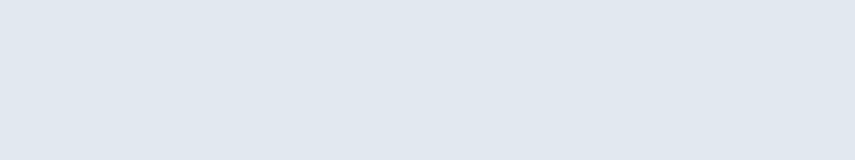
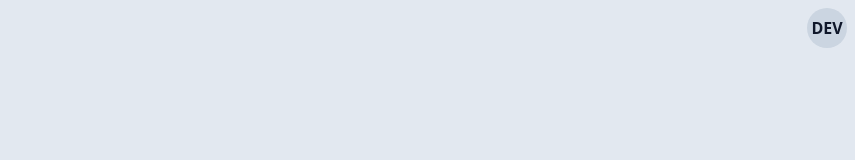
Before and after one commit to SaumonDelicieux/front-end, a React (Vite) app: page / in a window 1280 px wide. Shown: the top 160 px of the page, without its empty margins (425-1280 px from the left). Built offline with nearby package versions, Linux system fonts and the light colour scheme.

Commit message:
add bubble env. info

```diff
--- a/src/App.tsx
+++ b/src/App.tsx
@@ -3,6 +3,8 @@ import { BrowserRouter } from 'react-router-dom'
 import { ToastContainer } from 'react-toastify'
 
 import { AuthContextProvider } from './context/AuthContext'
+
+import EnvBubble from './components/EnvBubble'
 
 import RoutesStack from './routes'
 
@@ -12,6 +14,7 @@ import 'react-toastify/dist/ReactToastify.css'
 const App: React.FC = () => {
     return (
         <div className="h-full relative">
+            {import.meta.env.VITE_MODE !== 'production' && <EnvBubble />}
             <AuthContextProvider>
                 <BrowserRouter>
                     <RoutesStack />
--- /dev/null
+++ b/src/components/EnvBubble.tsx
@@ -0,0 +1,22 @@
+import React from 'react'
+
+const EnvBubble: React.FC = () => {
+    const renderMode = () => {
+        switch (import.meta.env.VITE_MODE) {
+            case 'development':
+                return 'DEV'
+            case 'staging':
+                return 'STA'
+            default:
+                ''
+        }
+    }
+
+    return (
+        <span className="absolute right-2 top-2 z-50 bg-slate-300 text-slate-900 rounded-full w-10 h-10 flex items-center justify-center font-bold">
+            {renderMode()}
+        </span>
+    )
+}
+
+export default EnvBubble
--- a/src/types/env.d.ts
+++ b/src/types/env.d.ts
@@ -1,7 +1,7 @@
 /// <reference types="vite/client" />
 
 interface ImportMetaEnv {
-    readonly VITE_MODE: 'development' | 'production'
+    readonly VITE_MODE: 'development' | 'staging' | 'production'
 }
 
 interface ImportMeta {
```
Also changed, not shown: 1 other file (tests, documents, lock files or other folders).
